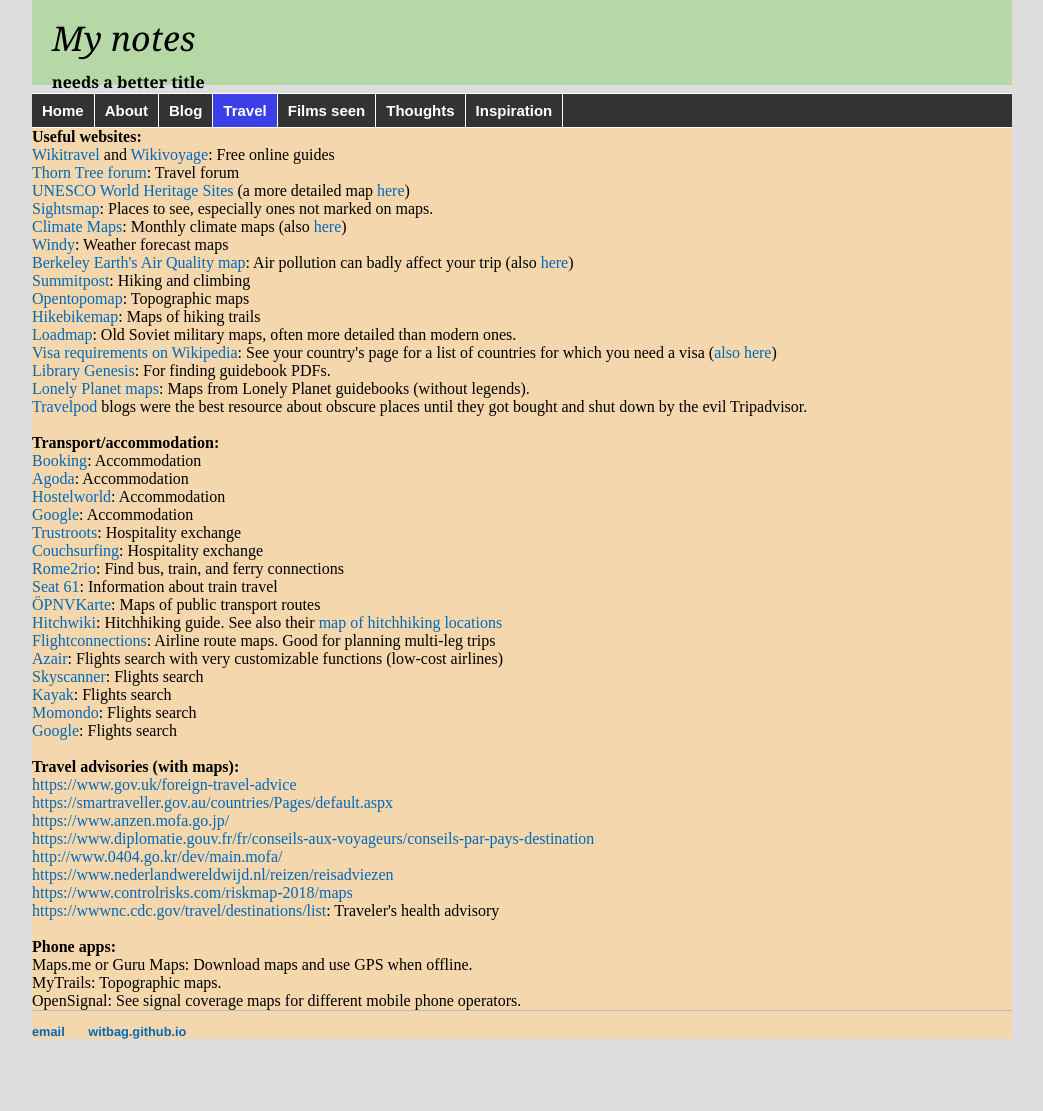
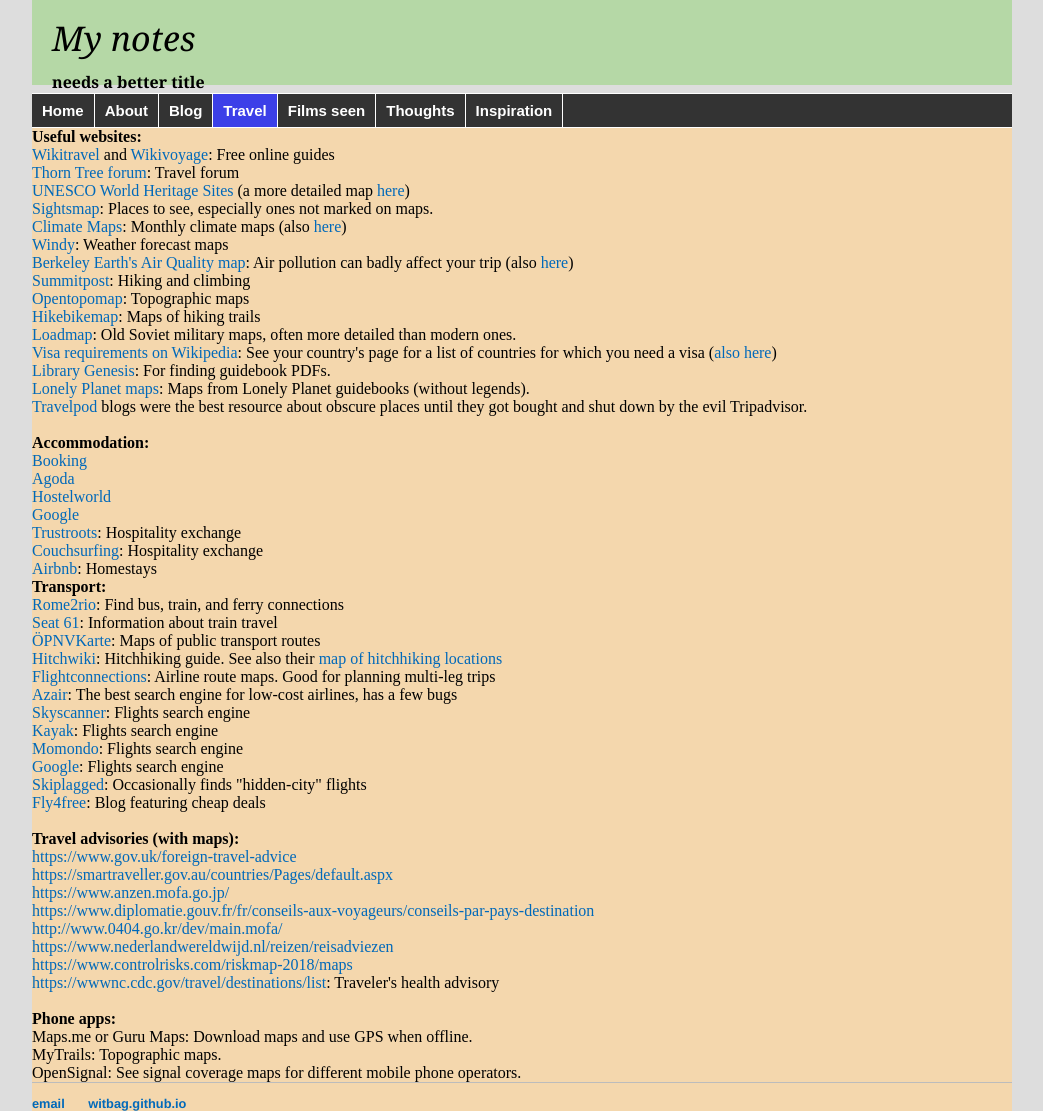
Before and after one commit to witbag/witbag.github.io, a Jekyll site: the page built from travel/resources.html, in a window 1280 px wide. Shown: the whole page, without its empty margins (118-1161 px from the left). Built offline with Jekyll 4.4.1, drawn with Linux system fonts in a browser that asks for light colours; before the commit the page ends 1039 px from its top, so only the background shows below that.

Commit message:
Update resources.html

```diff
--- a/travel/resources.html
+++ b/travel/resources.html
@@ -20,25 +20,29 @@
 <a href="http://gen.lib.rus.ec/" target=_blank>Library Genesis</a>: For finding guidebook PDFs.<br>
 <a href="http://media.lonelyplanet.com/ebookmaps/" target=_blank>Lonely Planet maps</a>: Maps from Lonely Planet guidebooks (without legends).<br>
 <a href="http://travelpod.com" target=_blank>Travelpod</a> blogs were the best resource about obscure places until they got bought and shut down by the evil Tripadvisor.<br>
-</div>
 <br>
-<b>Transport/accommodation:</b><br>
-<a href="https://www.booking.com" target=_blank>Booking</a>: Accommodation<br>
-<a href="https://www.agoda.com" target=_blank>Agoda</a>: Accommodation<br>
-<a href="https://www.hostelworld.com" target=_blank>Hostelworld</a>: Accommodation<br>
-<a href="https://www.google.com/search?q=hotels&tbm=lcl" target=_blank>Google</a>: Accommodation<br>
+<b>Accommodation:</b><br>
+<a href="https://www.booking.com" target=_blank>Booking</a><br>
+<a href="https://www.agoda.com" target=_blank>Agoda</a><br>
+<a href="https://www.hostelworld.com" target=_blank>Hostelworld</a><br>
+<a href="https://www.google.com/search?q=hotels&tbm=lcl" target=_blank>Google</a><br>
 <a href="https://www.trustroots.org" target=_blank>Trustroots</a>: Hospitality exchange<br>
 <a href="https://www.couchsurfing.com" target=_blank>Couchsurfing</a>: Hospitality exchange<br>
+<a href="https://www.airbnb.com/" target=_blank>Airbnb</a>: Homestays
+<br>
+<b>Transport:</b><br>
 <a href="https://www.rome2rio.com" target=_blank>Rome2rio</a>: Find bus, train, and ferry connections<br>
 <a href="https://www.seat61.com" target=_blank>Seat 61</a>: Information about train travel<br>
 <a href="https://www.öpnvkarte.de" target=_blank>ÖPNVKarte</a>: Maps of public transport routes<br>
 <a href="http://hitchwiki.org/en/Main_Page" target=_blank>Hitchwiki</a>: Hitchhiking guide. See also their <a href="http://hitchwiki.org/maps/" target=_blank>map of hitchhiking locations</a><br>
 <a href="https://www.flightconnections.com" target=_blank>Flightconnections</a>: Airline route maps. Good for planning multi-leg trips<br>
-<a href="http://www.azair.eu" target=_blank>Azair</a>: Flights search with very customizable functions (low-cost airlines)<br>
-<a href="https://www.skyscanner.com" target=_blank>Skyscanner</a>: Flights search<br>
-<a href="https://www.kayak.com/flights" target=_blank>Kayak</a>: Flights search<br>
-<a href="https://www.momondo.com" target=_blank>Momondo</a>: Flights search<br>
-<a href="https://www.google.com/flights" target=_blank>Google</a>: Flights search<br>
+<a href="http://www.azair.eu" target=_blank>Azair</a>: The best search engine for low-cost airlines, has a few bugs<br>
+<a href="https://www.skyscanner.com" target=_blank>Skyscanner</a>: Flights search engine<br>
+<a href="https://www.kayak.com/flights" target=_blank>Kayak</a>: Flights search engine<br>
+<a href="https://www.momondo.com" target=_blank>Momondo</a>: Flights search engine<br>
+<a href="https://www.google.com/flights" target=_blank>Google</a>: Flights search engine<br>
+<a href="https://skiplagged.com/" target=_blank>Skiplagged</a>: Occasionally finds "hidden-city" flights<br>
+<a href="https://www.fly4free.com/flight-deals/" target=_blank>Fly4free</a>: Blog featuring cheap deals<br>
 <br>
 <b>Travel advisories (with maps):</b><br>
 <a href="https://www.gov.uk/foreign-travel-advice" target=_blank>https://www.gov.uk/foreign-travel-advice</a><br />
```
